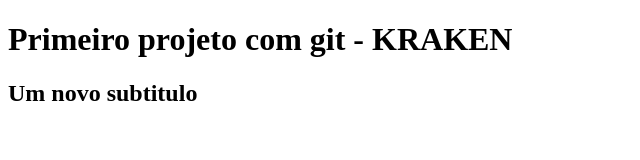
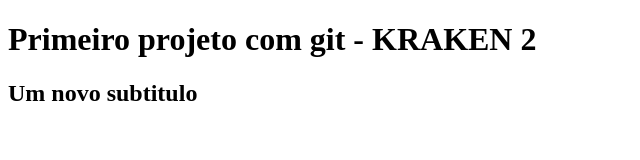
Before and after one commit to VicSandoli/curso-git, a plain HTML site: page index.html in a window 1280 px wide. Shown: the full height of the page, 0-640 px from the left. Drawn offline with Linux system fonts and the light colour scheme.

Commit message:
Ajuste no index

```diff
--- a/index.html
+++ b/index.html
@@ -7,7 +7,7 @@
     <title>Document</title>
 </head>
 <body>
-        <h1>Primeiro projeto com git - KRAKEN</h1>
+        <h1>Primeiro projeto com git - KRAKEN 2</h1>
         <h2>Um novo subtitulo</h2>
 </body>
 </html>
```
